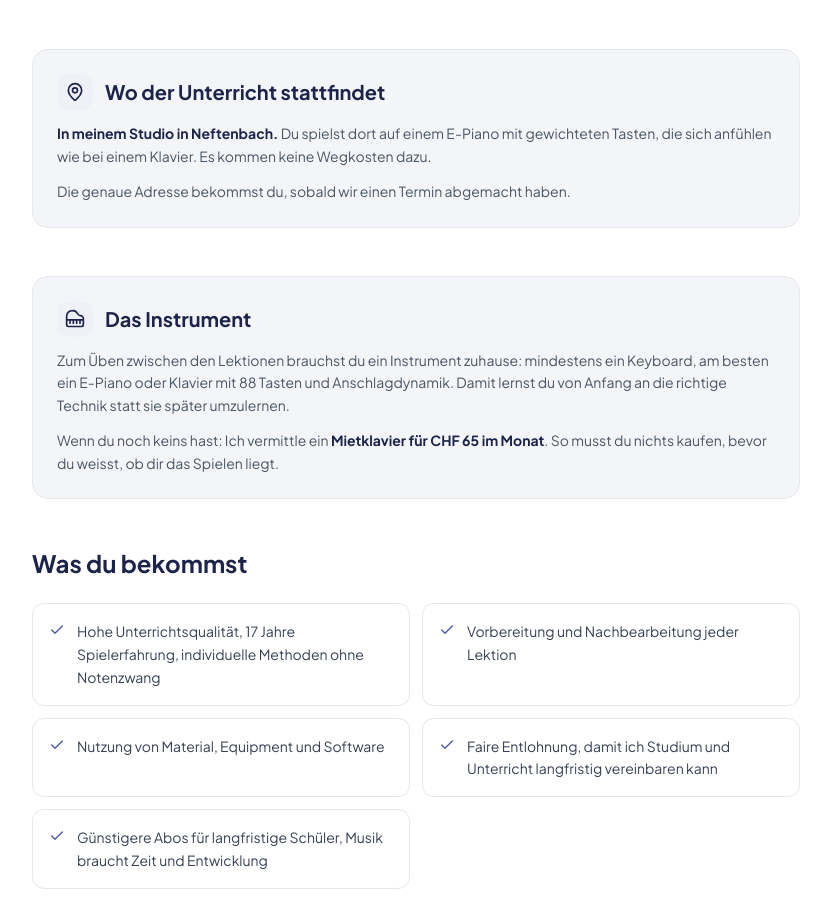
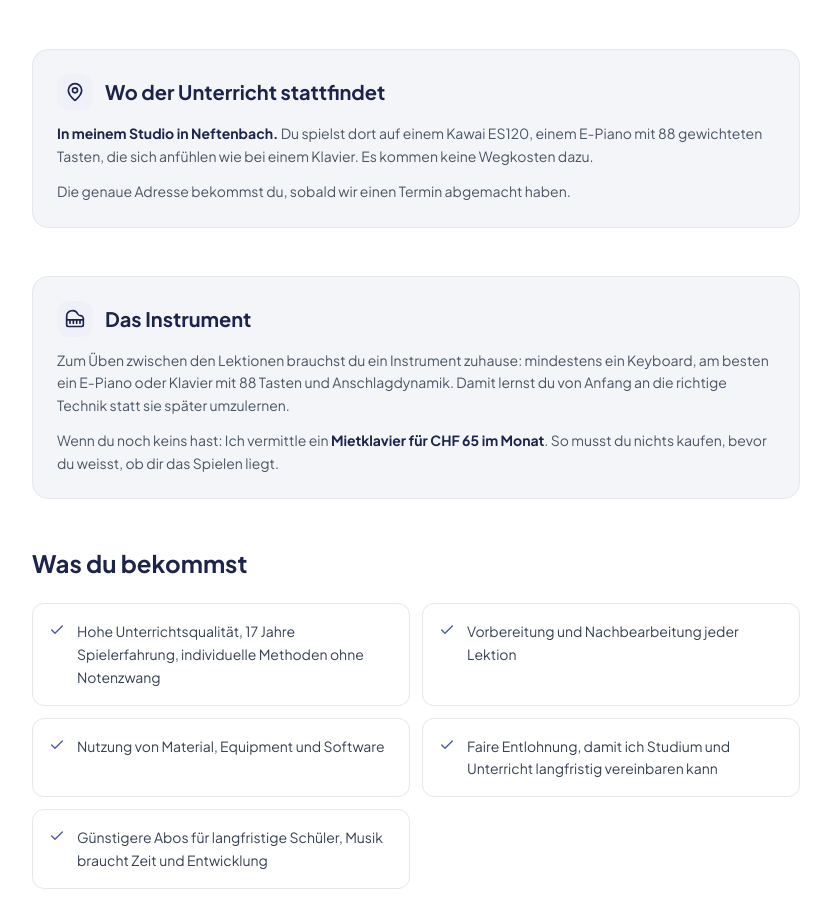
Before and after one commit to davidramchandani-creator/privatklavierunterricht, a Next.js app: page /preise in a window 1280 px wide. Shown: the part 1890-2809 px from the top of the page, without its empty margins (224-1055 px from the left). Built offline with nearby package versions, Linux system fonts and the light colour scheme; no server answers.

Commit message:
Studio: Kawai ES120 genannt

```diff
--- a/src/app/preise/page.tsx
+++ b/src/app/preise/page.tsx
@@ -231,9 +231,9 @@ export default function PreisePage() {
               <strong className="text-navy-900 font-600">
                 In meinem Studio in Neftenbach.
               </strong>{" "}
-              Du spielst dort auf einem E-Piano mit gewichteten Tasten, die
-              sich anfühlen wie bei einem Klavier. Es kommen keine Wegkosten
-              dazu.
+              Du spielst dort auf einem Kawai ES120, einem E-Piano mit 88
+              gewichteten Tasten, die sich anfühlen wie bei einem Klavier. Es
+              kommen keine Wegkosten dazu.
             </p>
             <p className="text-gray-600 leading-relaxed text-sm">
               Die genaue Adresse bekommst du, sobald wir einen Termin
--- a/src/app/probelektion/page.tsx
+++ b/src/app/probelektion/page.tsx
@@ -153,8 +153,8 @@ export default function ProbelektionPage() {
                 </Schritt>
                 <Schritt nr={3} titel="Wir spielen zusammen">
                   45 Minuten in meinem Studio in Neftenbach, auf einem
-                  E-Piano mit gewichteten Tasten. Danach entscheidest du in
-                  Ruhe, ob du weitermachen willst.
+                  Kawai ES120 mit gewichteten Tasten. Danach entscheidest du
+                  in Ruhe, ob du weitermachen willst.
                 </Schritt>
               </ol>
             </div>
@@ -191,7 +191,7 @@ export default function ProbelektionPage() {
                   </div>
                   <p className="text-xs text-gray-400 mt-2.5">
                     Für die Probelektion selbst brauchst du nichts, du spielst
-                    auf meinem E-Piano.
+                    auf meinem Kawai ES120.
                   </p>
                 </div>
               </div>
--- a/src/app/ueber-mich/page.tsx
+++ b/src/app/ueber-mich/page.tsx
@@ -207,7 +207,7 @@ export default async function UeberMichPage() {
               "Klavierunterricht für Anfängerinnen und Fortgeschrittene",
               "Spielen nach Akkorden, Gehör und Gefühl. Ohne Notenlesen",
               "Moderne Songs, die du wirklich spielen willst",
-              "Unterricht in meinem Studio in Neftenbach, auf einem E-Piano mit gewichteten Tasten",
+              "Unterricht in meinem Studio in Neftenbach, auf einem Kawai ES120 mit gewichteten Tasten",
               "Lektionen à 45 Minuten, wöchentlich oder alle zwei Wochen",
               "Halbjahres- oder Jahresabo mit festem Platz",
               "Individuell auf dein Tempo und deine Ziele abgestimmt",
--- a/src/components/sections/Pakete.tsx
+++ b/src/components/sections/Pakete.tsx
@@ -192,8 +192,8 @@ export default function Pakete() {
           mehr und damit auch keinen Preisrechner.
         */}
         <p className="text-center text-sm text-gray-500 mt-10">
-          Unterricht im Studio in Neftenbach auf einem E-Piano mit gewichteten
-          Tasten.{" "}
+          Unterricht im Studio in Neftenbach auf einem Kawai ES120 mit
+          gewichteten Tasten.{" "}
           <Link
             href="/preise"
             className="text-navy-900 font-600 underline decoration-navy-200 hover:decoration-navy-900 underline-offset-4 transition-colors"
--- a/src/lib/faq.ts
+++ b/src/lib/faq.ts
@@ -102,7 +102,7 @@ export const FAQ: FrageAntwort[] = [
     frage: "Wo unterrichtest du?",
     quelle: "/preise, Abschnitt Wo der Unterricht stattfindet",
     antwort:
-      "In meinem Studio in Neftenbach. Du spielst dort auf einem E-Piano mit gewichteten Tasten. Die genaue Adresse bekommst du, sobald wir einen Termin abgemacht haben.",
+      "In meinem Studio in Neftenbach. Du spielst dort auf einem Kawai ES120, einem E-Piano mit 88 gewichteten Tasten. Die genaue Adresse bekommst du, sobald wir einen Termin abgemacht haben.",
   },
   {
     frage: "Wie wird bezahlt?",
--- a/src/lib/studio.ts
+++ b/src/lib/studio.ts
@@ -3,7 +3,7 @@
 //
 // Seit November 2026 bietet David keine Hausbesuche mehr an. Neue Schüler
 // kommen zu ihm ins Studio in Neftenbach, wo ein E-Piano mit gewichteten
-// Tasten steht. Bestehende Hausbesuche laufen weiter, solange David sie im
+// Tasten steht, ein Kawai ES120. Bestehende Hausbesuche laufen weiter, solange David sie im
 // Admin so eingestellt lässt (Schalter „Ich fahre hin", `profiles.hausbesuch`).
 //
 // Öffentlich steht nur der Ort. Die volle Adresse erscheint nur dort, wo
```
Also changed, not shown: 1 other file (tests, documents, lock files or other folders).
